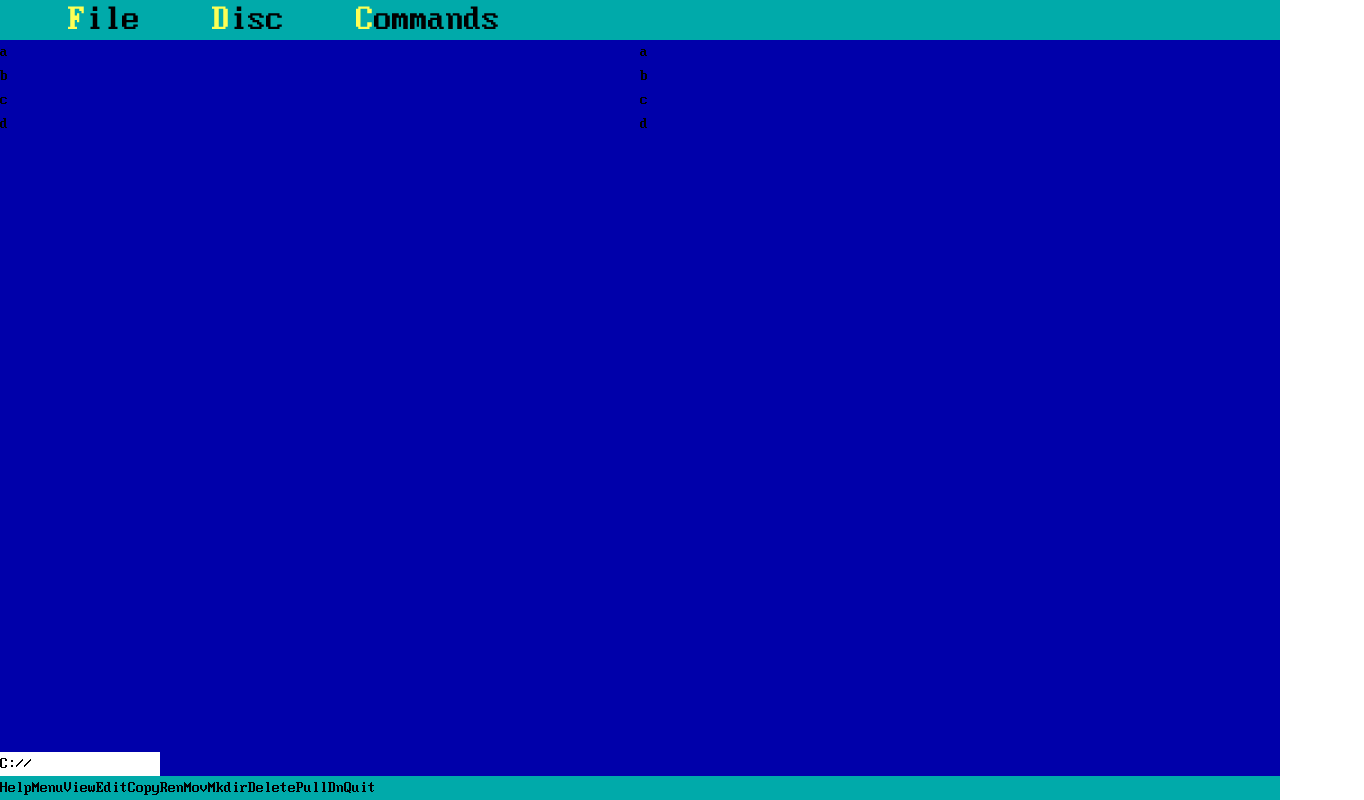
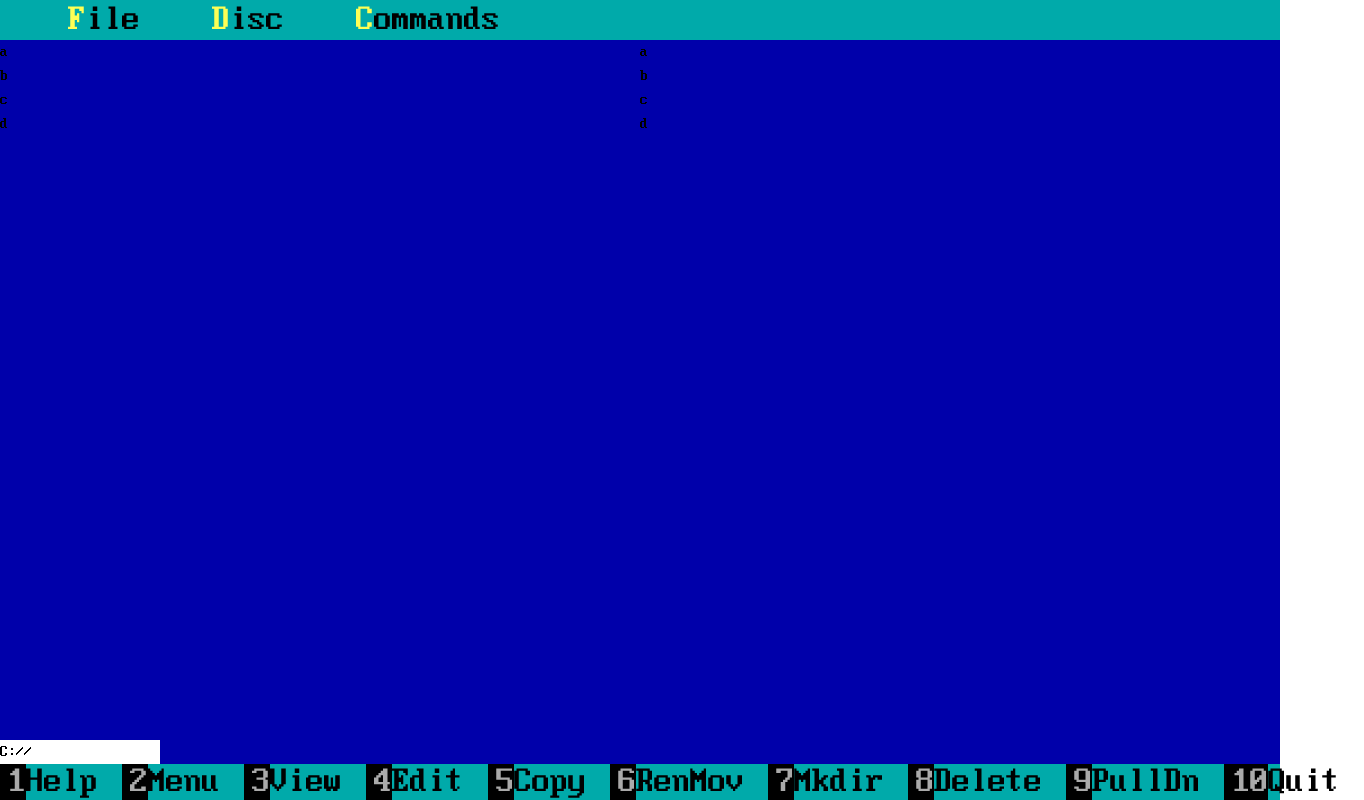
Before and after one commit to DartMoon/dos_terminal, a Next.js app: page /terminal in a window 1280 px wide. Shown: the whole page, 1364 px wide, since content can reach past the window. Built offline with nearby package versions, Linux system fonts and the light colour scheme.

Commit message:
Add Footer Navigation

```diff
--- a/app/components/dropdown/menu-item.tsx
+++ b/app/components/dropdown/menu-item.tsx
@@ -5,7 +5,7 @@ type Props = {
 };
 
 const MenuItem = ({ id, value, subValue }: Props) => (
-  <li key={id} className="nav-list first-litter-accent-secondary text-4xl px-0.5">
+  <li key={id} className="nav-list first-letter-accent-secondary text-4xl px-0.5">
     <span>{value}</span> <span className="float-end">{subValue}</span>
   </li>
 );
--- a/app/components/footer/footer.tsx
+++ b/app/components/footer/footer.tsx
@@ -1,17 +1,11 @@
-import { HelperList } from '@/app/types/list';
+import FooterNavigation from '@/app/components/footer/navigation/navigation';
 
-type Props = {
-  footerList: HelperList;
-};
+import { helperList } from '@/app/_mock_/mocked';
 
-const Footer = ({ footerList }: Props) => {
+const Footer = () => {
   return (
     <footer className="bg-accent-dark-color">
-      <ul className={`flex`}>
-        {footerList.map(({ id, value }) => (
-          <li key={`${id}_${value}`}>{value}</li>
-        ))}
-      </ul>
+      <FooterNavigation footerList={helperList} />
     </footer>
   );
 };
--- /dev/null
+++ b/app/components/footer/navigation/navigation-item.tsx
@@ -0,0 +1,16 @@
+type Props = {
+  id: number;
+  value: string;
+  order: number;
+};
+
+const FooterNavigationItem = ({ id, value, order }: Props) => {
+  return (
+    <li key={id} className="text-4xl leading-none pr-6">
+      <span className="bg-dark-color text-gray-color pl-2">{order}</span>
+      <span>{value}</span>
+    </li>
+  );
+};
+
+export default FooterNavigationItem;
--- /dev/null
+++ b/app/components/footer/navigation/navigation.tsx
@@ -0,0 +1,19 @@
+import FooterNavigationItem from '@/app/components/footer/navigation/navigation-item';
+
+import { HelperList } from '@/app/types/list';
+
+type Props = {
+  footerList: HelperList;
+};
+
+const FooterNavigation = ({ footerList }: Props) => {
+  return (
+    <ol className="flex" style={{ counterReset: 'item' }}>
+      {footerList.map((props, idx) => (
+        <FooterNavigationItem {...props} order={idx + 1} />
+      ))}
+    </ol>
+  );
+};
+
+export default FooterNavigation;
--- a/app/components/header/navigation/navigation-item.tsx
+++ b/app/components/header/navigation/navigation-item.tsx
@@ -9,7 +9,7 @@ const NavigationItem = ({ id, value, isOpen, toggleDropdown }: Props) => {
   return (
     <button
       key={id}
-      className={`nav-list first-litter-accent-secondary text-4xl px-9 ${isOpen ? 'active' : null}`}
+      className={`nav-list first-letter-accent-secondary text-4xl px-9 ${isOpen ? 'active' : null}`}
       onClick={toggleDropdown}
     >
       {value}
--- a/app/globals.css
+++ b/app/globals.css
@@ -12,7 +12,7 @@
     --color-gray: rgba(170, 170, 170, 1);
 }
 
-.first-litter-accent-secondary::first-letter {
+.first-letter-accent-secondary::first-letter {
     @apply text-accent-secondary-color
 }
 
--- a/app/terminal/layout.tsx
+++ b/app/terminal/layout.tsx
@@ -2,8 +2,6 @@ import Header from '@/app/components/header/header';
 import Footer from '@/app/components/footer/footer';
 
 import { WithChildren } from '@/app/types/globl';
-
-import { helperList } from '@/app/_mock_/mocked';
 
 const Layout = ({ children }: Readonly<WithChildren>) => {
   return (
@@ -11,7 +9,7 @@ const Layout = ({ children }: Readonly<WithChildren>) => {
       <Header />
       <main className="flex flex-col flex-grow">{children}</main>
       <div className="mt-auto">
-        <Footer footerList={helperList} />
+        <Footer />
       </div>
     </div>
   );
```
Also changed, not shown: app/components/dropdown/index.tsx (+5 -2 lines).
